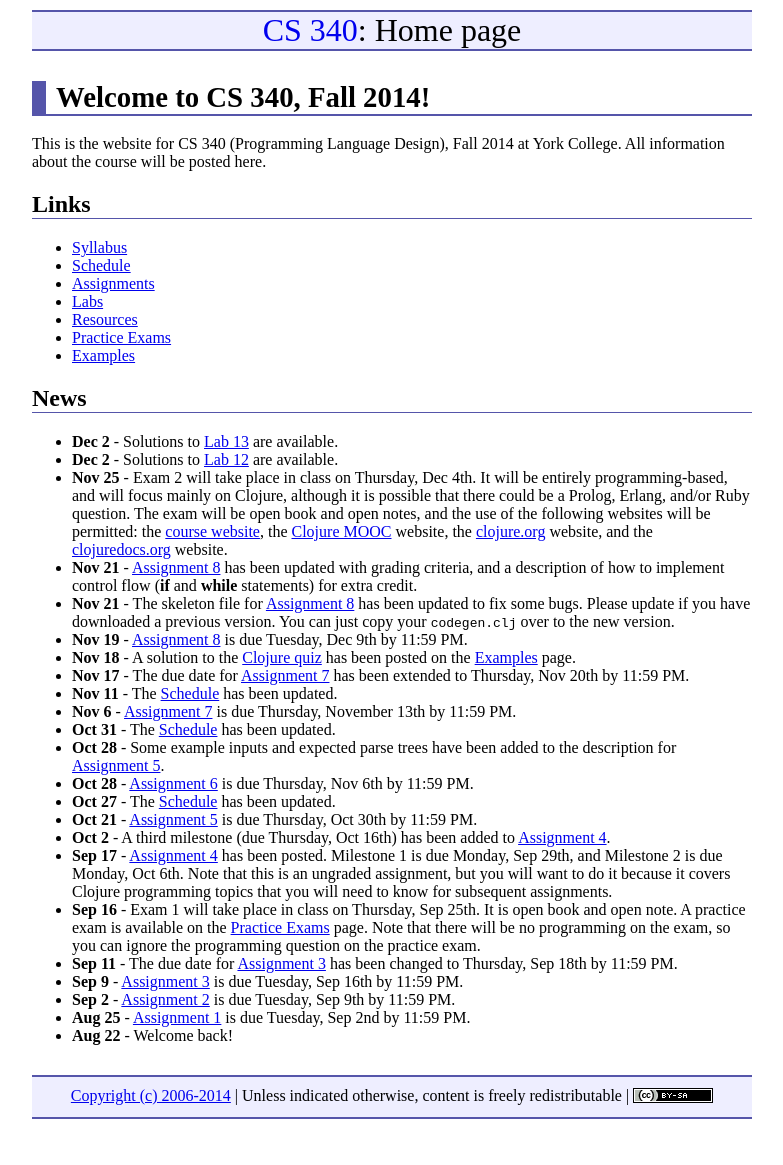
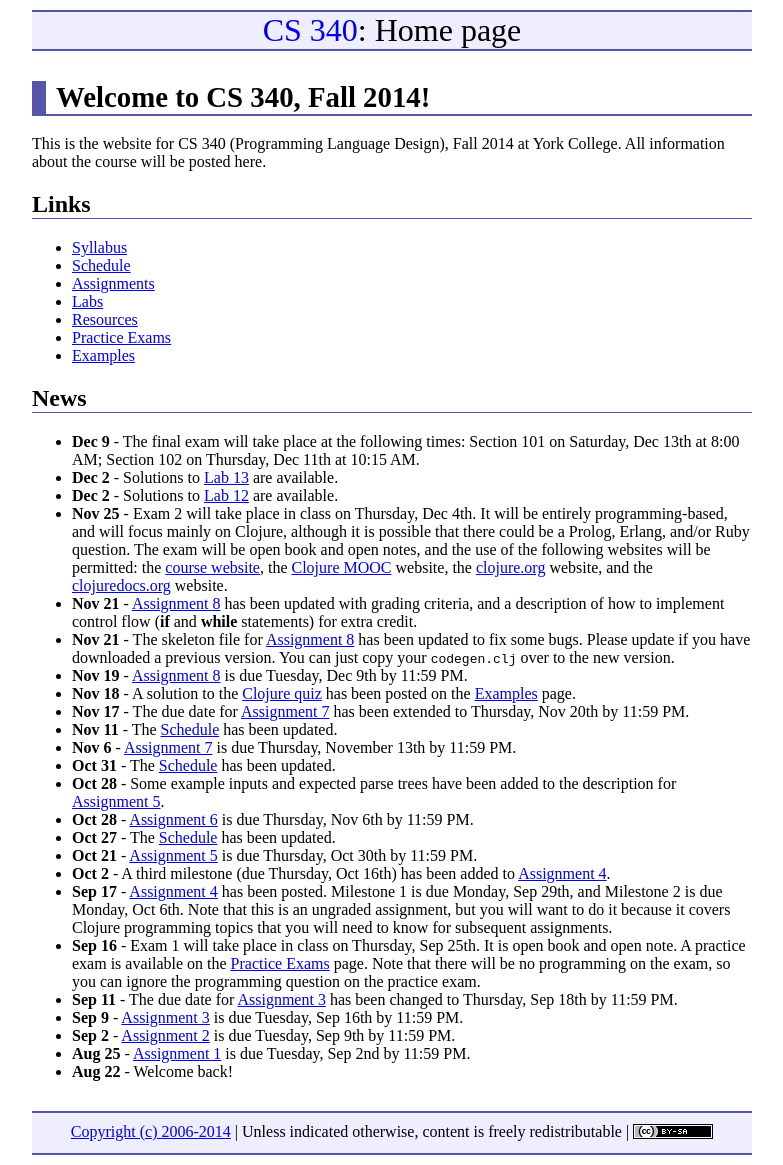
Before and after one commit to ycpcs/cs340-fall2014, a Jekyll site: the page built from index.md, in a window 1280 px wide. Shown: the whole page, without its empty margins (248-1031 px from the left). Built offline with Jekyll 4.4.1, drawn with Linux system fonts in a browser that asks for light colours; nearby versions of some CDN libraries; Markdown is read by kramdown in place of the engine named in the settings; before the commit the page ends 1129 px from its top, so only the background shows below that.

Commit message:
final exam times

```diff
--- a/index.md
+++ b/index.md
@@ -19,6 +19,7 @@ This is the website for CS 340 (Programming Language Design), Fall 2014 at York
 
 ## News
 
+* **Dec 9** - The final exam will take place at the following times: Section 101 on Saturday, Dec 13th at 8:00 AM; Section 102 on Thursday, Dec 11th at 10:15 AM.
 * **Dec 2** - Solutions to [Lab 13](labs/lab13.html) are available.
 * **Dec 2** - Solutions to [Lab 12](labs/lab12.html) are available.
 * **Nov 25** - Exam 2 will take place in class on Thursday, Dec 4th.  It will be entirely programming-based, and will focus mainly on Clojure, although it is possible that there could be a Prolog, Erlang, and/or Ruby question.  The exam will be open book and open notes, and the use of the following websites will be permitted: the [course website](http://ycpcs.github.io/cs340-fall2014), the [Clojure MOOC](http://mooc.cs.helsinki.fi/clojure) website, the [clojure.org](http://clojure.org/) website, and the [clojuredocs.org](http://clojuredocs.org/) website.
```
